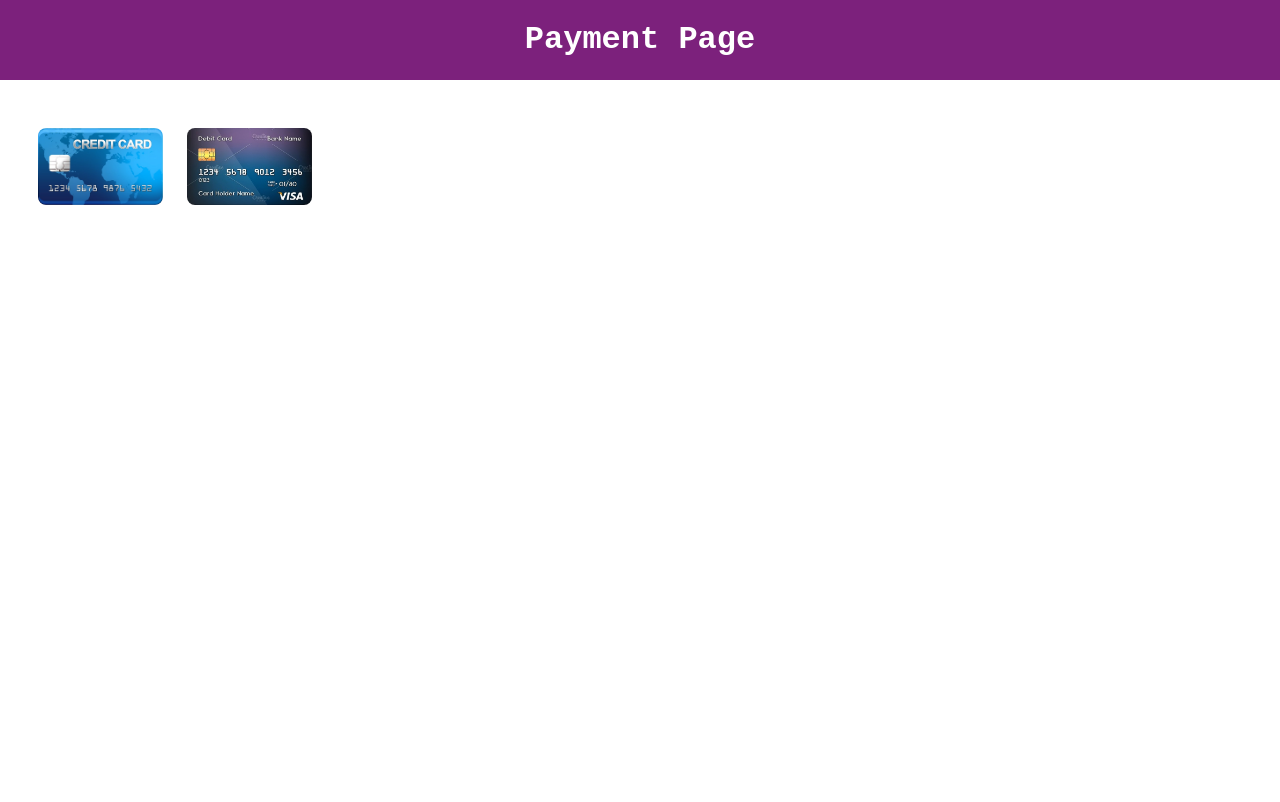
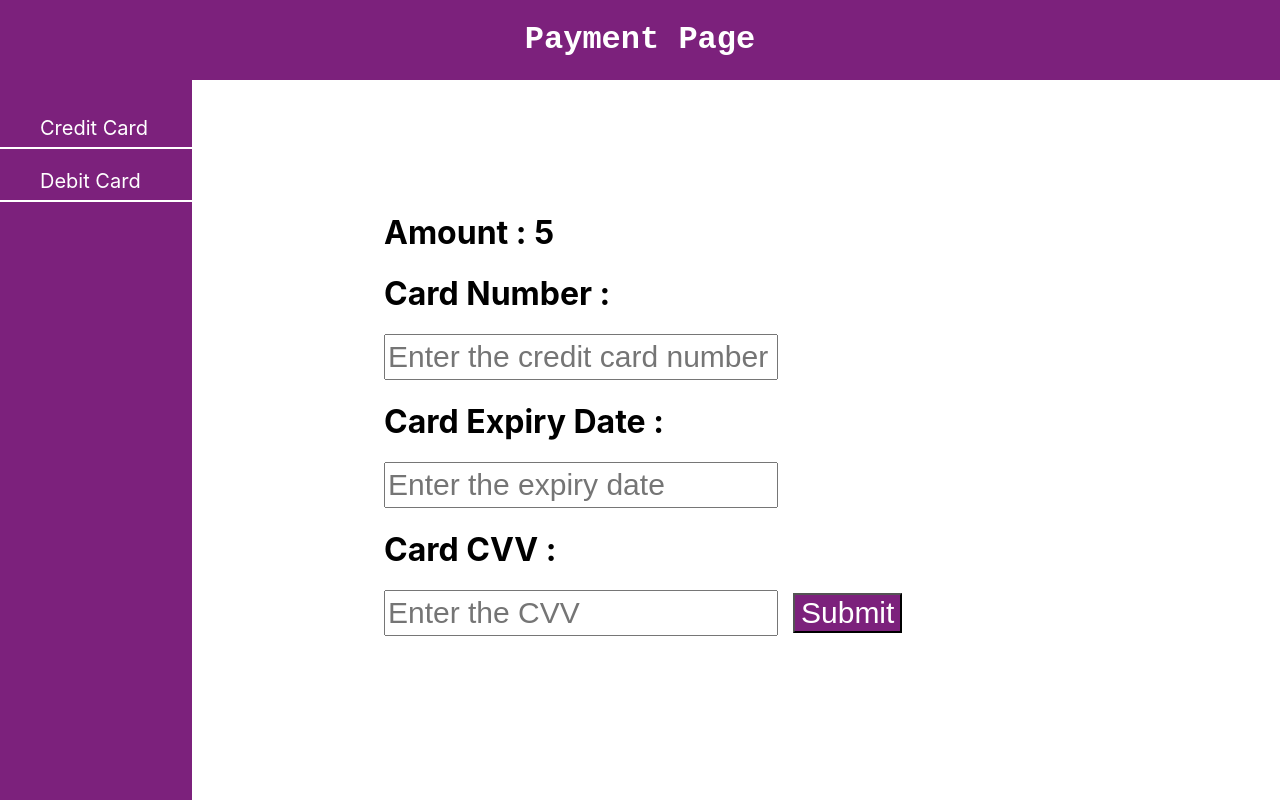
Before and after one commit to abhishek45654/dummy-payment-app, a React (Create React App) app: page /paymentmethod/5/credit in a window 1280 px wide. Built offline with nearby package versions, Linux system fonts and the light colour scheme.

Commit message:
implemented method and form in same page

```diff
--- a/src/App.css
+++ b/src/App.css
@@ -1,7 +1,6 @@
 header {
   position: fixed;
-  top: 0%;
-  left: 0%;
+  display: flex;
   background-color: rgb(124, 33, 124);
   height: 10%;
   width: 100%;
--- a/src/App.js
+++ b/src/App.js
@@ -1,9 +1,7 @@
 import React from 'react';
 import './App.css';
-import { BrowserRouter, Switch, Route } from 'react-router-dom';
-import AmountPage from './components/AmountPage/AmountPage';
-import PaymentMethod from './components/PaymentMethod/PaymentMethod'
-import PaymentForms from './components/PaymentForms/PaymentForms';
+import { BrowserRouter} from 'react-router-dom';
+import routes from './core/route.modules';
 
 
 function App() {
@@ -13,11 +11,7 @@ function App() {
         <h1>Payment Page</h1>
       </div>
       <BrowserRouter>
-        <Switch>
-          <Route component={AmountPage} exact path='/' />
-          <Route component={PaymentMethod} path='/paymentMethod/:amount' />
-          <Route component={PaymentForms} path ='/paymentforms/:type/:amount'/>
-        </Switch>
+        {routes}
       </BrowserRouter>
     </div>
   );
--- a/src/components/AmountPage/AmountPage.js
+++ b/src/components/AmountPage/AmountPage.js
@@ -7,7 +7,7 @@ const AmountPage = () => {
 	const [state, setState] = useState('');
 	const submit = (e) => {
 		e.preventDefault();
-		history.push("/paymentMethod/"+state);
+		history.push("/paymentmethod/"+state+"/debit");
 	}
 	return (
 		<div>
--- a/src/components/PaymentForms/PaymentForms.js
+++ b/src/components/PaymentForms/PaymentForms.js
@@ -1,6 +1,7 @@
 import React, {useState} from 'react';
 import PropTypes from 'prop-types';
 import styles from './PaymentForms.scss';
+import PaymentMethod from '../PaymentMethod';
 
 
 const CreditCardForm = (props) => {
@@ -18,17 +19,20 @@ const CreditCardForm = (props) => {
 		console.log(creditState);
 	}
 	return (
+		<div className="wrapper">
+			<PaymentMethod />
 			<div className="methodForm">
 				<h1>Amount : {props.match.params.amount}</h1>
 				<form onSubmit={submit} className="form">
 					<label><h1>Card Number :</h1>
-				<input type="text" name="cardNumber" placeholder="Enter the card number" onChange={handleChange}/>
+						<input type="text" name="cardNumber" placeholder="Enter the credit card number" onChange={handleChange} />
 						<h1>Card Expiry Date :</h1>
-				<input type="text" name="cardExpiryDate" placeholder="Enter the expiry date" onChange={handleChange}/>
+						<input type="text" name="cardExpiryDate" placeholder="Enter the expiry date" onChange={handleChange} />
 						<h1>Card CVV :</h1>
-				<input type="text" name="cardCVC" placeholder="Enter the CVV" onChange={handleChange}/></label>
-				<input type="submit" style={{ backgroundColor: "rgb(124, 33, 124)", color: "white", marginLeft: "15px" }}/>
+						<input type="text" name="cardCVC" placeholder="Enter the CVV" onChange={handleChange} /></label>
+					<input type="submit" style={{ backgroundColor: "rgb(124, 33, 124)", color: "white", marginLeft: "15px" }} />
 				</form>
+			</div>
 		</div>
 	);
 }
@@ -47,17 +51,20 @@ const DebitCardForm = (props) => {
 		console.log(debitState);
 	}
 	return (
+		<div className="wrapper">
+			<PaymentMethod />
 			<div className="methodForm">
 				<h1>Amount : {props.match.params.amount}</h1>
 				<form onSubmit={submit} className="form">
 					<label><h1>Card Number :</h1>
-				<input type="text" name="cardNumber" placeholder="Enter the card number" onChange={handleChange}/>
+						<input type="text" name="cardNumber" placeholder="Enter the debit card number" onChange={handleChange} />
 						<h1>Card Expiry Date :</h1>
-				<input type="text" name="cardExpiryDate" placeholder="Enter the expiry date" onChange={handleChange}/>
+						<input type="text" name="cardExpiryDate" placeholder="Enter the expiry date" onChange={handleChange} />
 						<h1>Card CVV :</h1>
-				<input type="text" name="cardCVV" placeholder="Enter the CVV" onChange={handleChange }/></label>
-				<input type="submit" style={{ backgroundColor: "rgb(124, 33, 124)", color: "white", marginLeft: "15px" }}/>
+						<input type="text" name="cardCVV" placeholder="Enter the CVV" onChange={handleChange} /></label>
+					<input type="submit" style={{ backgroundColor: "rgb(124, 33, 124)", color: "white", marginLeft: "15px" }} />
 				</form>
+			</div>
 		</div>
 	);
 }
--- a/src/components/PaymentForms/PaymentForms.scss
+++ b/src/components/PaymentForms/PaymentForms.scss
@@ -3,8 +3,8 @@
     margin-top: 15%;
     margin-left: 15%;
 }
-.form {
-    display: inline;
+.wrapper {
+    display: flex;
 }
 .form input {
     height: 40px;
--- a/src/components/PaymentMethod/PaymentMethod.js
+++ b/src/components/PaymentMethod/PaymentMethod.js
@@ -1,30 +1,16 @@
-import React, {useState} from 'react';
-import { useHistory } from 'react-router-dom';
+import React from 'react';
+import {Link, useParams } from 'react-router-dom';
 import styles from './PaymentMethod.scss';
-import credit from '../../images/credit-card-icon.jpg';
-import debit from '../../images/ATM-Debit-Card.jpg';
-
 
 
 const PaymentMethod = (props) => {
-	console.log(props.match.params.amount)
-	const history = useHistory();
-	let Method ="";
-	const creditCard = (e) => {
-		Method = "credit";
-		e.preventDefault();
-		history.push("/paymentforms/credit/"+props.match.params.amount);
-	}
-	const debitCard = (e) => {
-		Method = "debit";
-		e.preventDefault();
-		history.push("/paymentforms/debit/"+props.match.params.amount);
-		console.log(Method)
-	}
+	let {amount} = useParams();
 	return (
 		<div className="payMethod">
-			<img src={credit} alt="credit" onClick={creditCard} />
-			<img src={debit} alt="debit" onClick={debitCard}/>
+			<div className="list">
+				<ul><Link to={"/paymentmethod/" + amount + "/credit"} className="link">Credit Card</Link></ul>
+				<ul><Link to={"/paymentmethod/" + amount + "/debit"} className="link">Debit Card</Link></ul>
+			</div>
 		</div>);
 }
 
--- a/src/components/PaymentMethod/PaymentMethod.scss
+++ b/src/components/PaymentMethod/PaymentMethod.scss
@@ -1,11 +1,20 @@
 /* todo: delete file if not needed */
 .payMethod {
-    margin-top: 10%;
-    margin-left: 3%;
+    height: 100vh;
+    width: 15%;
+    background-color: rgb(124, 33, 124);
 }
-.payMethod img {
-    height: 10%;
-    width: 10%;
-    border-radius: 8px;
-    margin-right: 2%;
+.list{
+    padding-top: 50%;
 }
+.list ul {
+    font-size: 20px;
+    border-bottom: 2px;
+    padding-bottom: 7px;
+    border-bottom-color: white;
+    border-bottom-style: solid;
+}
+.link {
+    text-decoration: none;
+    color: white;
+}
--- a/src/core/route.modules.js
+++ b/src/core/route.modules.js
@@ -4,12 +4,13 @@ import {
     Switch
 } from 'react-router-dom';
 import AmountPage from '../components/AmountPage';
+import PaymentForms from '../components/PaymentForms/PaymentForms';
 import PaymentMethod from '../components/PaymentMethod';
 
 const routes =(
     <Switch>
-    <Route component={AmountPage} exact path='amount' />
-    <Route component={PaymentMethod} path='paymentMethod'/>
+    <Route component={AmountPage} exact path='/' />
+    <Route component={PaymentForms} path='/paymentmethod/:amount/:type'/>
     </Switch>
 );
 
```
Also changed, not shown: src/images/jiologo.jpeg (added). Lines whose indentation alone changed are shown as unchanged.
